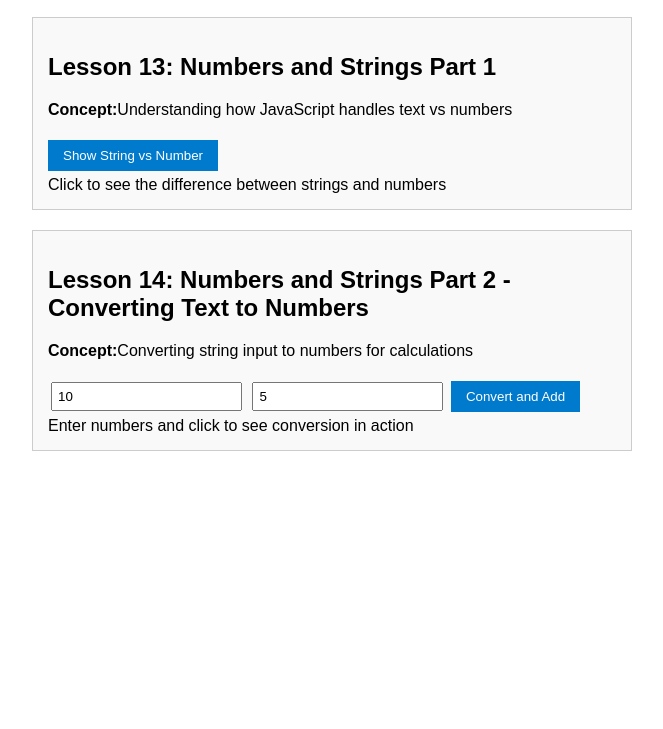
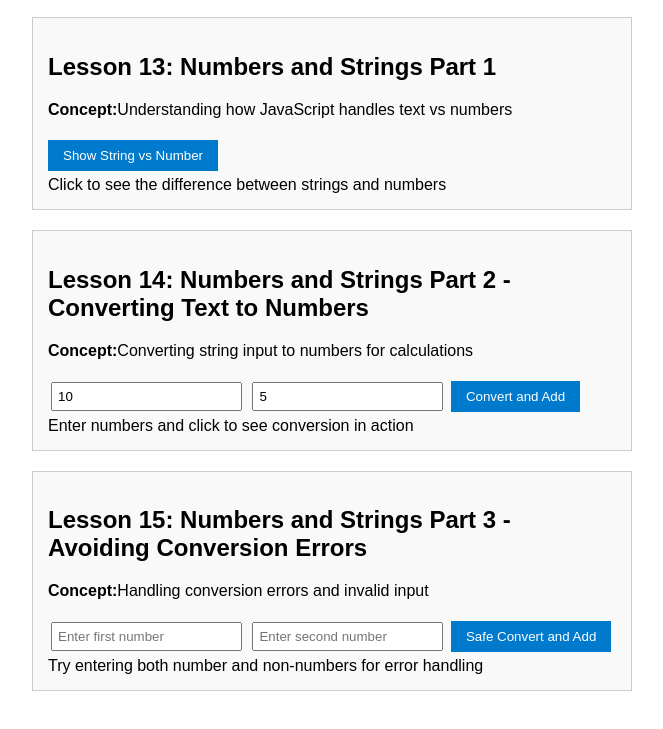
Before and after one commit to phenyocode/week4-javascript, a plain HTML site: page index.html in a window 1280 px wide. Shown: the part 2890-3619 px from the top of the page, without its empty margins (308-971 px from the left). Before the commit the page ends 3401 px from the top, so only its background shows below. Drawn offline with Linux system fonts and the light colour scheme.

Commit message:
Avoiding Conversion Errors

```diff
--- a/index.html
+++ b/index.html
@@ -224,15 +224,18 @@
 
     <div class="lesson">
       <h2>Lesson 11: Mini Project - Login Form Part 2</h2>
-        <p><strong>Concept:</strong>Complete login verification with functions and conditionals</p>
+      <p>
+        <strong>Concept:</strong>Complete login verification with functions and
+        conditionals
+      </p>
       <p><em>Try username: AppAcademy, password: 12@cademy</em></p>
 
       <form>
         <label for="usernameInput11">Username:</label>
-            <input type="text" id="usernameInput11"/> <br><br>
+        <input type="text" id="usernameInput11" /> <br /><br />
 
         <label for="passwordInput11">Password:</label>
-            <input type="password" id="passwordInput11"/> <br><br>
+        <input type="password" id="passwordInput11" /> <br /><br />
 
         <button type="button" onclick="verifyUser11()">Login</button>
       </form>
@@ -250,9 +253,11 @@
           var adminPassword = "12@cademy";
 
           if (username == adminUsername && password == adminPassword) {
-                    document.getElementById("message11").innerHTML = "Correct. Logging you in...";
+            document.getElementById("message11").innerHTML =
+              "Correct. Logging you in...";
           } else {
-                    document.getElementById("message11").innerHTML = "Username or password is incorrect";
+            document.getElementById("message11").innerHTML =
+              "Username or password is incorrect";
           }
         }
       </script>
@@ -261,7 +266,9 @@
     <!--Lesson 12-->
     <div class="lesson">
       <h2>Lesson 12: The SWITCH Statement</h2>
-        <p><strong>Concept:</strong>Using SWITCH Statements for multiple conditions</p>
+      <p>
+        <strong>Concept:</strong>Using SWITCH Statements for multiple conditions
+      </p>
 
       <label for="weather12">Select weather.</label>
       <select id="weather12">
@@ -272,7 +279,9 @@
         <option value="snowy">Snowy</option>
       </select>
       <button onclick="getWeatherAdvice()">Get Advice</button>
-        <div class="output" id="advice12">Select weather and click for advice</div>
+      <div class="output" id="advice12">
+        Select weather and click for advice
+      </div>
 
       <script>
         function getWeatherAdvice() {
@@ -293,7 +302,7 @@
               advice = "Bundle up and wear warm boots!";
               break;
             default:
-                        advice = "Please select a weather condition from the list!"
+              advice = "Please select a weather condition from the list!";
           }
           document.getElementById("advice12").innerHTML = advice;
         }
@@ -303,10 +312,15 @@
     <!--Lesson 13-->
     <div class="lesson">
       <h2>Lesson 13: Numbers and Strings Part 1</h2>
-        <p><strong>Concept:</strong>Understanding how JavaScript handles text vs numbers</p>
+      <p>
+        <strong>Concept:</strong>Understanding how JavaScript handles text vs
+        numbers
+      </p>
 
       <button onclick="demonstrateStringNumber()">Show String vs Number</button>
-        <div class="output" id="stringNumberOutput">Click to see the difference between strings and numbers</div>
+      <div class="output" id="stringNumberOutput">
+        Click to see the difference between strings and numbers
+      </div>
 
       <script>
         function demonstrateStringNumber() {
@@ -316,22 +330,44 @@
           var stringB = "3";
 
           document.getElementById("stringNumberOutput").innerHTML =
-                    "Number addition: " + (numberA + numberB) + "<br>" +
-                    "String concatenation: " + (stringA + stringB) + "<br>" +
-                    "mixed: " + (numberA + stringB);
+            "Number addition: " +
+            (numberA + numberB) +
+            "<br>" +
+            "String concatenation: " +
+            (stringA + stringB) +
+            "<br>" +
+            "mixed: " +
+            (numberA + stringB);
         }
       </script>
     </div>
 
     <!--Lesson 14-->
     <div class="lesson">
-        <h2>Lesson 14: Numbers and Strings Part 2 - Converting Text to Numbers</h2>
-        <p><strong>Concept:</strong>Converting string input to numbers for calculations</p>
+      <h2>
+        Lesson 14: Numbers and Strings Part 2 - Converting Text to Numbers
+      </h2>
+      <p>
+        <strong>Concept:</strong>Converting string input to numbers for
+        calculations
+      </p>
 
-        <input type="text" id="textNumber1" placeholder="Enter first number" value="10">
-        <input type="text" id="textNumber2" placeholder="Enter second number" value="5">
+      <input
+        type="text"
+        id="textNumber1"
+        placeholder="Enter first number"
+        value="10"
+      />
+      <input
+        type="text"
+        id="textNumber2"
+        placeholder="Enter second number"
+        value="5"
+      />
       <button onclick="convertAndAdd()">Convert and Add</button>
-        <div class="output" id="conversionOutput">Enter numbers and click to see conversion in action</div>
+      <div class="output" id="conversionOutput">
+        Enter numbers and click to see conversion in action
+      </div>
 
       <script>
         function convertAndAdd() {
@@ -345,17 +381,57 @@
           var numberResult = parseInt(input1) + parseInt(input2);
 
           document.getElementById("conversionOutput").innerHTML =
-                    "Without conversion: " + stringResult + "<br>" +
-                    "With conversion: " +numberResult;
+            "Without conversion: " +
+            stringResult +
+            "<br>" +
+            "With conversion: " +
+            numberResult;
         }
       </script>
     </div>
 
+    <!--Lesson 15-->
+    <div class="lesson">
+      <h2>
+        Lesson 15: Numbers and Strings Part 3 - Avoiding Conversion Errors
+      </h2>
+      <p>
+        <strong>Concept:</strong>Handling conversion errors and invalid input
+      </p>
 
+      <input type="text" id="safeInput1" placeholder="Enter first number" />
+      <input type="text" id="safeInput2" placeholder="Enter second number" />
+      <button onclick="safeConvertAndAdd()">Safe Convert and Add</button>
+      <div class="output" id="safeOutput">
+        Try entering both number and non-numbers for error handling
+      </div>
 
+      <script>
+        function safeConvertAndAdd() {
+          var input1 = document.getElementById("safeInput1").value;
+          var input2 = document.getElementById("safeInput2").value;
 
+          var num1 = parseInt(input1);
+          var num2 = parseInt(input2);
 
-
-
+          if (isNaN(num1) || isNaN(num2)) {
+            document.getElementById("safeOutput").innerHTML =
+              "Error: Please enter valid numbers only!<br>" +
+              "Input 1: '" +
+              input1 +
+              "' → " +
+              (isNaN(num1) ? "Invalid" : "Valid") +
+              "<br>" +
+              "Input 2: '" +
+              input2 +
+              "' → " +
+              (isNaN(num2) ? "Invalid" : "Valid");
+          } else {
+            document.getElementById("safeOutput").innerHTML =
+              "Success! " + num1 + " + " + num2 + " = " + (num1 + num2);
+          }
+        }
+      </script>
+    </div>
   </body>
 </html>
```
Lines whose indentation alone changed are shown as unchanged.
